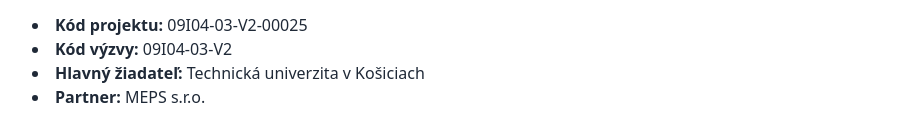
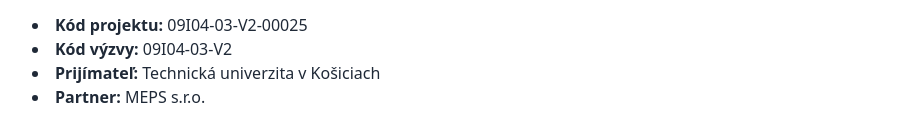
Before and after one commit to BioChemEnergy/apetbio-site, a Next.js app: page / in a window 1280 px wide. Shown: the part 303-434 px from the top of the page, without its empty margins (184-1095 px from the left). Built offline with nearby package versions, Linux system fonts and the light colour scheme.

Commit message:
Update page.tsx

```diff
--- a/src/app/page.tsx
+++ b/src/app/page.tsx
@@ -15,7 +15,7 @@
           <ul className="list-disc list-inside text-gray-800">
             <li><strong>Kód projektu:</strong> 09I04-03-V2-00025</li>
             <li><strong>Kód výzvy:</strong> 09I04-03-V2</li>
-            <li><strong>Hlavný žiadateľ:</strong> Technická univerzita v Košiciach</li>
+            <li><strong>Prijímateľ:</strong> Technická univerzita v Košiciach</li>
             <li><strong>Partner:</strong> MEPS s.r.o.</li>
           </ul>
         </div>
```
